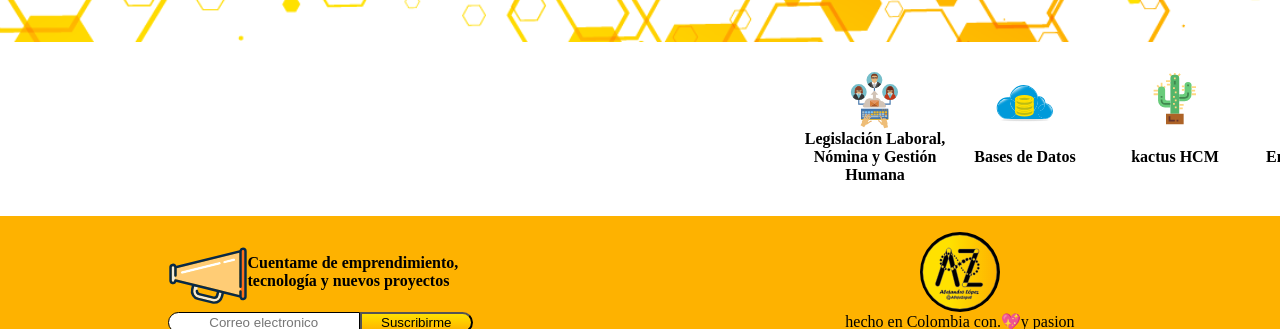
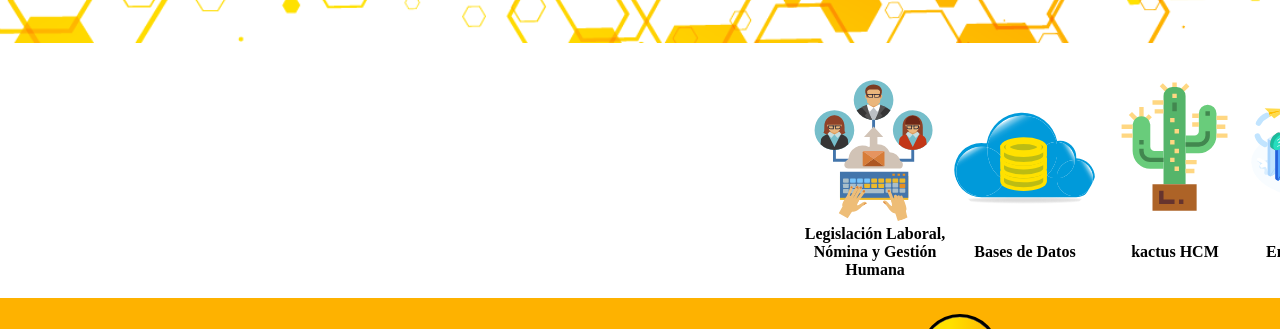
Before and after one commit to alejozepol/MarcaPersonal, a React app: page / in a window 1280 px wide. Shown: the part 442-771 px from the top of the page. Built offline with nearby package versions, Linux system fonts and the light colour scheme; no server answers; a web font is replaced by a local one.

Commit message:
hover img carrusel

```diff
--- a/src/assets/styles/app.scss
+++ b/src/assets/styles/app.scss
@@ -20,7 +20,7 @@ $animationSpeed: 30s;
 
 .Home {
     display: grid;
-    grid-template-rows: minmax(50vh, auto) 150px;
+    grid-template-rows: minmax(50vh, auto) 230px;
     grid-template-areas: "hero" "habilidades";
     grid-gap: 5%;
     max-width: 100vw;
--- a/src/components/TextIconRedondo/TextIconRedondo.scss
+++ b/src/components/TextIconRedondo/TextIconRedondo.scss
@@ -1,14 +1,23 @@
+@import "../../assets/styles/variables.scss";
+
 .TextIconRedondo{
   display: grid;
-  grid-template-rows: 60px auto;
+  grid-template-rows: 150px auto;
+  grid-template-areas: "img" "name";
   width: 150px;
   border-radius: 50px;
+  margin: 0% 2%;
   &-img{
+    grid-area: img;
     width: 100%;
     height: 100%;
     border-radius: 50%;
+    &:hover{
+      background-color: $color-primario;
+    }
   }
   &-name{
+    grid-area: name;
     align-self: center;
     font-size: medium;
     text-align: center;
```
